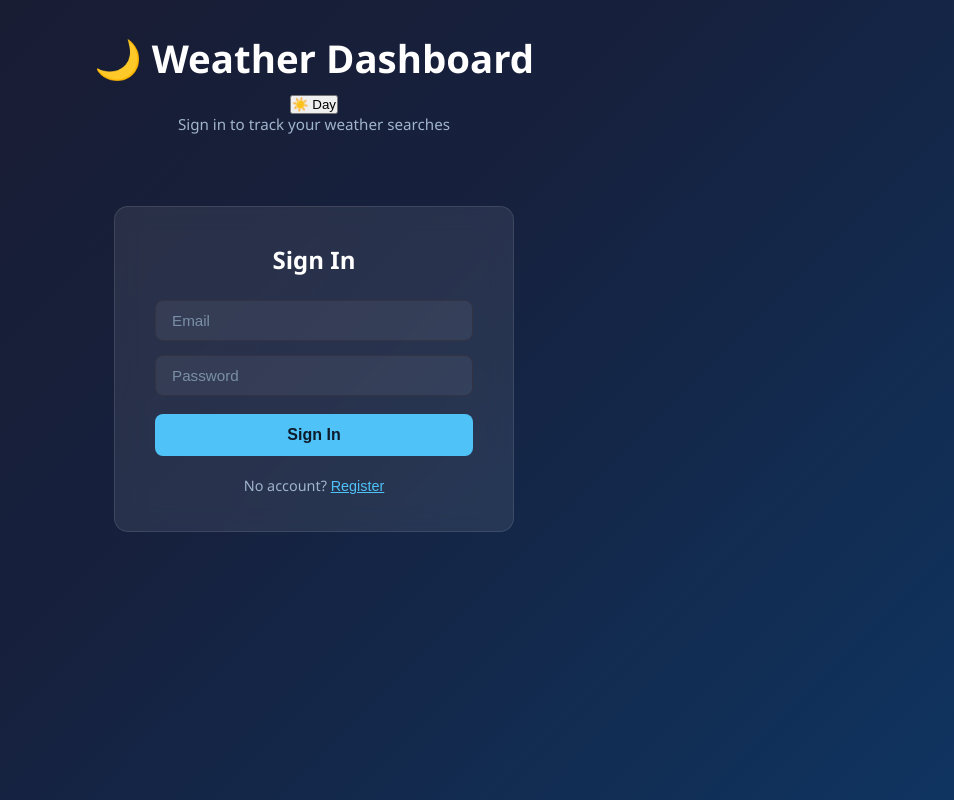
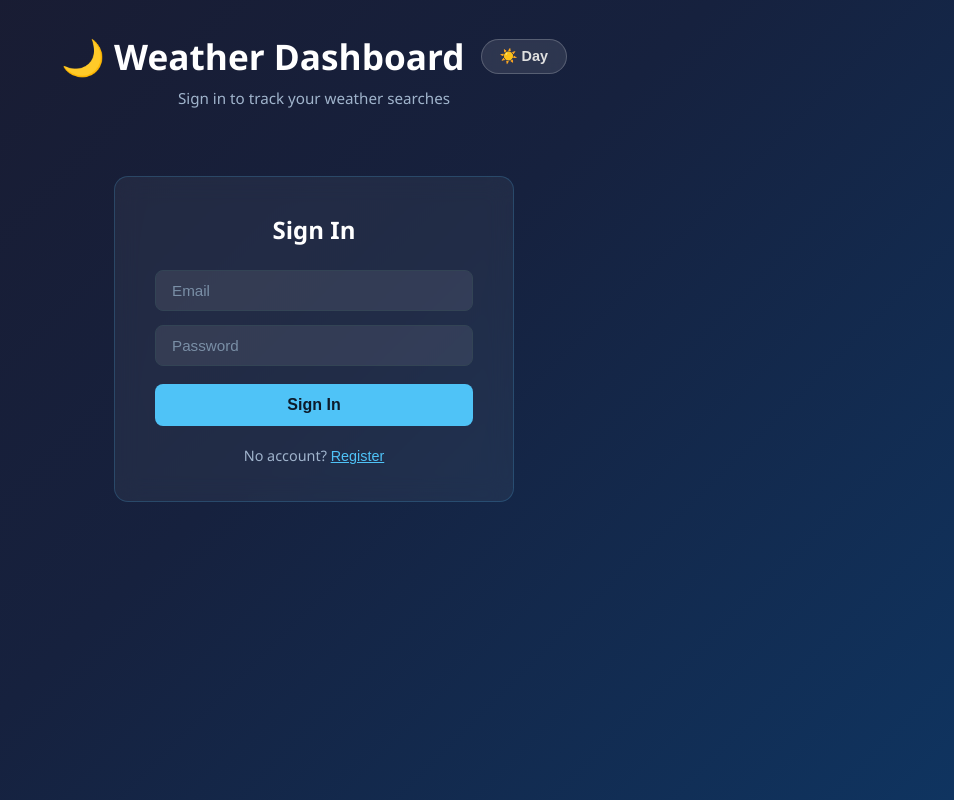
Before and after one commit to creole-rudresh/git-sorcery, a React (Vite) app in the folder weather-app/: page / in a window 1280 px wide. Shown: the whole page, without its empty margins (326-1280 px from the left). Built offline with nearby package versions, Linux system fonts and the light colour scheme.

Commit message:
style: apply theme variables to app layout and table

```diff
--- a/weather-app/src/App.css
+++ b/weather-app/src/App.css
@@ -4,78 +4,171 @@
   padding: 0;
 }
 
+.theme-night {
+  --bg: linear-gradient(135deg, #1a1a2e 0%, #16213e 50%, #0f3460 100%);
+  --surface: rgba(255, 255, 255, 0.05);
+  --surface-hover: rgba(255, 255, 255, 0.09);
+  --header-bg: rgba(79, 195, 247, 0.15);
+  --border: rgba(79, 195, 247, 0.2);
+  --border-row: rgba(255, 255, 255, 0.05);
+  --text: #dce9f5;
+  --text-h: #ffffff;
+  --text-muted: #a0b4cc;
+  --text-footer: #556677;
+  --accent: #4fc3f7;
+  --accent-hover: #81d4fa;
+  --accent-text: #0d1b2a;
+  --accent-row-bg: rgba(79, 195, 247, 0.08);
+  --input-bg: rgba(255, 255, 255, 0.08);
+  --input-border: #334455;
+  --input-border-focus: #4fc3f7;
+  --input-placeholder: #7a8fa6;
+  --toggle-bg: rgba(255, 255, 255, 0.1);
+  --toggle-border: rgba(255, 255, 255, 0.2);
+  --toggle-text: #e0e0e0;
+  --temp-high: #ff8a65;
+  --temp-low: #80cbc4;
+  --wind: #b0bec5;
+  --humidity: #90caf9;
+  --uv: #ffd54f;
+  --precip: #80deea;
+}
+
+.theme-day {
+  --bg: linear-gradient(135deg, #e0f4ff 0%, #bde0f5 40%, #d4eaf7 100%);
+  --surface: rgba(255, 255, 255, 0.65);
+  --surface-hover: rgba(255, 255, 255, 0.85);
+  --header-bg: rgba(2, 136, 209, 0.1);
+  --border: rgba(2, 136, 209, 0.25);
+  --border-row: rgba(0, 0, 0, 0.06);
+  --text: #1a3a5c;
+  --text-h: #0a2540;
+  --text-muted: #4a6f8a;
+  --text-footer: #7a9ab0;
+  --accent: #0288d1;
+  --accent-hover: #0277bd;
+  --accent-text: #ffffff;
+  --accent-row-bg: rgba(2, 136, 209, 0.07);
+  --input-bg: rgba(255, 255, 255, 0.75);
+  --input-border: #b0cfe4;
+  --input-border-focus: #0288d1;
+  --input-placeholder: #7a9ab0;
+  --toggle-bg: rgba(255, 255, 255, 0.6);
+  --toggle-border: rgba(2, 136, 209, 0.3);
+  --toggle-text: #0a2540;
+  --temp-high: #e64a19;
+  --temp-low: #00796b;
+  --wind: #546e7a;
+  --humidity: #1565c0;
+  --uv: #f57f17;
+  --precip: #006064;
+}
+
 body {
   font-family: 'Segoe UI', Tahoma, Geneva, Verdana, sans-serif;
-  background: linear-gradient(135deg, #1a1a2e 0%, #16213e 50%, #0f3460 100%);
-  min-height: 100vh;
-  color: #e0e0e0;
 }
 
 .app {
-  max-width: 1100px;
-  margin: 0 auto;
+  min-height: 100vh;
+  background: var(--bg);
+  transition: background 0.4s ease;
   padding: 32px 20px;
 }
 
 .app-header {
   text-align: center;
-  margin-bottom: 32px;
+  margin-bottom: 28px;
+  max-width: 1100px;
+  margin-left: auto;
+  margin-right: auto;
+}
+
+.header-top {
+  display: flex;
+  align-items: center;
+  justify-content: center;
+  gap: 16px;
+  margin-bottom: 8px;
+  flex-wrap: wrap;
 }
 
 .app-header h1 {
-  font-size: 2.4rem;
+  font-size: 2.2rem;
   font-weight: 700;
-  color: #ffffff;
-  margin-bottom: 8px;
+  color: var(--text-h);
+  transition: color 0.3s;
 }
 
 .subtitle {
-  color: #a0b4cc;
+  color: var(--text-muted);
   font-size: 0.95rem;
+  transition: color 0.3s;
 }
 
-/* Search */
+.theme-toggle {
+  padding: 8px 18px;
+  border-radius: 20px;
+  border: 1.5px solid var(--toggle-border);
+  background: var(--toggle-bg);
+  color: var(--toggle-text);
+  font-size: 0.9rem;
+  font-weight: 600;
+  cursor: pointer;
+  transition: all 0.25s ease;
+  backdrop-filter: blur(6px);
+  white-space: nowrap;
+}
+
+.theme-toggle:hover {
+  background: var(--accent);
+  color: var(--accent-text);
+  border-color: var(--accent);
+}
+
 .search-form {
   display: flex;
   gap: 12px;
   justify-content: center;
-  margin-bottom: 36px;
+  margin-bottom: 32px;
+  max-width: 1100px;
+  margin-left: auto;
+  margin-right: auto;
 }
 
 .search-input {
   padding: 12px 18px;
   border-radius: 8px;
-  border: 1px solid #334;
-  background: rgba(255,255,255,0.08);
-  color: #fff;
+  border: 1.5px solid var(--input-border);
+  background: var(--input-bg);
+  color: var(--text-h);
   font-size: 1rem;
   width: 280px;
   outline: none;
-  transition: border-color 0.2s;
+  transition: border-color 0.2s, background 0.3s;
+  backdrop-filter: blur(6px);
 }
 
-.search-input::placeholder { color: #7a8fa6; }
-.search-input:focus { border-color: #4fc3f7; }
+.search-input::placeholder { color: var(--input-placeholder); }
+.search-input:focus { border-color: var(--input-border-focus); }
 
 .search-btn {
   padding: 12px 24px;
   border-radius: 8px;
   border: none;
-  background: #4fc3f7;
-  color: #0d1b2a;
+  background: var(--accent);
+  color: var(--accent-text);
   font-size: 1rem;
   font-weight: 600;
   cursor: pointer;
   transition: background 0.2s;
 }
 
-.search-btn:hover { background: #81d4fa; }
+.search-btn:hover { background: var(--accent-hover); }
 
-/* Status messages */
 .status-msg {
   text-align: center;
   padding: 60px 20px;
-  color: #a0b4cc;
+  color: var(--text-muted);
   font-size: 1.1rem;
 }
 
@@ -86,86 +179,84 @@ body {
   font-size: 1rem;
 }
 
-/* City info */
 .city-info {
   text-align: center;
   margin-bottom: 20px;
+  max-width: 1100px;
+  margin-left: auto;
+  margin-right: auto;
 }
 
 .city-info h2 {
   font-size: 1.6rem;
-  color: #fff;
+  color: var(--text-h);
+  transition: color 0.3s;
 }
 
 .city-info span {
-  color: #a0b4cc;
+  color: var(--text-muted);
   font-size: 0.9rem;
 }
 
-/* Table */
 .table-wrapper {
   overflow-x: auto;
   border-radius: 12px;
-  box-shadow: 0 8px 32px rgba(0,0,0,0.4);
+  box-shadow: 0 8px 32px rgba(0, 0, 0, 0.15);
+  max-width: 1100px;
+  margin: 0 auto;
 }
 
 table {
   width: 100%;
   border-collapse: collapse;
-  background: rgba(255,255,255,0.05);
+  background: var(--surface);
   backdrop-filter: blur(10px);
+  transition: background 0.3s;
 }
 
-thead {
-  background: rgba(79, 195, 247, 0.15);
-}
+thead { background: var(--header-bg); }
 
 thead th {
   padding: 14px 16px;
   text-align: center;
-  font-size: 0.85rem;
-  font-weight: 600;
+  font-size: 0.82rem;
+  font-weight: 700;
   text-transform: uppercase;
-  letter-spacing: 0.05em;
-  color: #4fc3f7;
-  border-bottom: 1px solid rgba(79, 195, 247, 0.2);
+  letter-spacing: 0.06em;
+  color: var(--accent);
+  border-bottom: 1px solid var(--border);
+  transition: color 0.3s, border-color 0.3s;
 }
 
 tbody tr {
-  border-bottom: 1px solid rgba(255,255,255,0.05);
+  border-bottom: 1px solid var(--border-row);
   transition: background 0.15s;
 }
 
-tbody tr:hover {
-  background: rgba(255,255,255,0.07);
-}
-
-tbody tr:last-child {
-  border-bottom: none;
-}
+tbody tr:hover { background: var(--surface-hover); }
+tbody tr:last-child { border-bottom: none; }
 
 tbody td {
   padding: 14px 16px;
   text-align: center;
   font-size: 0.95rem;
-  color: #dce9f5;
+  color: var(--text);
+  transition: color 0.3s;
 }
 
 .date-cell {
   font-weight: 600;
-  color: #fff;
+  color: var(--text-h) !important;
   text-align: left !important;
 }
 
-.today-row td {
-  background: rgba(79, 195, 247, 0.08);
-}
+.today-row td { background: var(--accent-row-bg); }
 
 .today-badge {
   display: inline-block;
-  background: #4fc3f7;
-  color: #0d1b2a;
-  font-size: 0.7rem;
+  background: var(--accent);
+  color: var(--accent-text);
+  font-size: 0.68rem;
   font-weight: 700;
   padding: 2px 7px;
   border-radius: 10px;
@@ -173,21 +264,21 @@ tbody td {
   vertical-align: middle;
 }
 
-.weather-icon {
-  font-size: 1.4rem;
-}
-
-.temp-high { color: #ff8a65; font-weight: 600; }
-.temp-low  { color: #80cbc4; font-weight: 600; }
-
-.wind-speed { color: #b0bec5; }
-.humidity   { color: #90caf9; }
-.uv-index   { color: #ffd54f; }
-.precip     { color: #80deea; }
+.weather-icon { font-size: 1.3rem; }
+.temp-high { color: var(--temp-high); font-weight: 600; }
+.temp-low  { color: var(--temp-low);  font-weight: 600; }
+.wind-speed { color: var(--wind); }
+.humidity  { color: var(--humidity); }
+.uv-index  { color: var(--uv); }
+.precip    { color: var(--precip); }
 
 .footer-note {
   text-align: center;
-  margin-top: 24px;
-  color: #556677;
+  margin-top: 20px;
+  color: var(--text-footer);
   font-size: 0.8rem;
+  max-width: 1100px;
+  margin-left: auto;
+  margin-right: auto;
+  transition: color 0.3s;
 }
```
